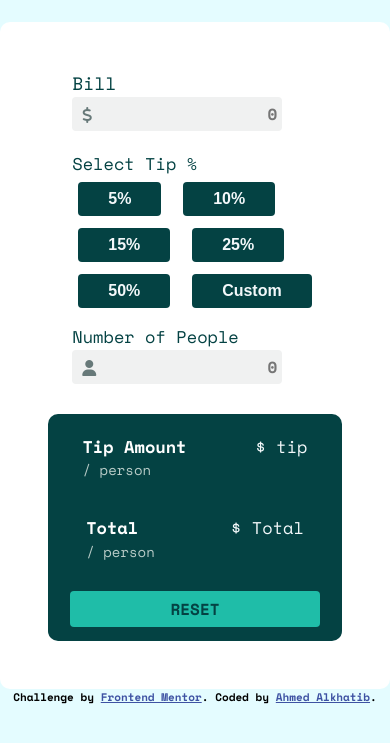
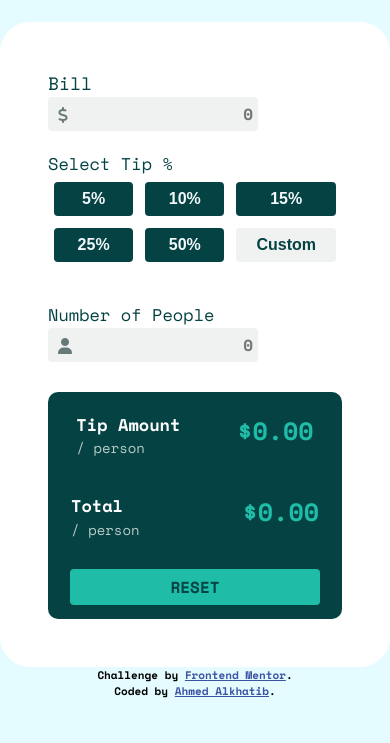
Before and after one commit to AhmedAlkh/tip-calculator, a website: page index.html in a window 390 px wide. Shown: the part 129-872 px from the top of the page. Drawn offline with nearby package versions, Linux system fonts and the light colour scheme.

Commit message:
mobile design is complete

```diff
--- a/index.html
+++ b/index.html
@@ -35,7 +35,7 @@
       <img src="/src/assets/images/logo.svg" />
     </header>
     <main class="center">
-      <div class="user-input-section">
+      <div class="user-input-section center">
         <form action="/src/js/script.js" class="tip-selection">
           <h1>Bill</h1>
           <div>
@@ -46,10 +46,16 @@
           </div>
           <div class="tip-wrapper">
             <p>Select Tip %</p>
-            <input type="radio" id="five" name="tip-percentage" value="five" />
-            <label for="five">5%</label>
+            <div class="grid-container">
+              <input
+                type="radio"
+                id="five"
+                name="tip-percentage"
+                value="five"
+              />
+              <label class="grid-section-a" for="five">5%</label>
               <input type="radio" id="ten" name="tip-percentage" value="ten" />
-            <label for="ten">10%</label>
+              <label class="grid-section-b" for="ten">10%</label>
               <br />
               <input
                 type="radio"
@@ -57,14 +63,14 @@
                 name="tip-percentage"
                 value="fifteen"
               />
-            <label for="fifteen">15%</label>
+              <label class="grid-section-c" for="fifteen">15%</label>
               <input
                 type="radio"
                 id="twenty-five"
                 name="tip-percentage"
                 value="twenty-five"
               />
-            <label for="twenty-five">25%</label>
+              <label class="grid-section-d" for="twenty-five">25%</label>
               <br />
               <input
                 type="radio"
@@ -72,15 +78,17 @@
                 name="tip-percentage"
                 value="fifty"
               />
-            <label for="fifty">50%</label>
+              <label class="grid-section-e" for="fifty">50%</label>
               <input
                 type="radio"
                 id="custom"
-              class="custom-tip"
                 name="tip-percentage"
                 value="custom"
               />
-            <label for="custom">Custom</label>
+              <label class="grid-section-f custom-tip" for="custom"
+                >Custom</label
+              >
+            </div>
           </div>
           <p>Number of People</p>
           <div>
@@ -98,7 +106,7 @@
             <p class="per-person">/ person</p>
           </div>
           <div>
-            <p>$ tip</p>
+            <p class="cost">$0.00</p>
           </div>
         </div>
         <div class="total-amount">
@@ -107,7 +115,7 @@
             <p class="per-person">/ person</p>
           </div>
           <div>
-            <p>$ Total</p>
+            <p class="cost">$0.00</p>
           </div>
         </div>
         <button class="reset-btn">RESET</button>
@@ -120,7 +128,9 @@
           href="https://www.frontendmentor.io/challenges/tip-calculator-app-ugJNGbJUX"
           target="_blank"
           >Frontend Mentor</a
-        >. Coded by
+        >.
+        <br />
+        Coded by
         <a href="https://ahmedalkhatib.netlify.app/" target="_blank"
           >Ahmed Alkhatib</a
         >.
--- a/src/scss/blocks/_footer.scss
+++ b/src/scss/blocks/_footer.scss
@@ -1,5 +1,4 @@
 footer {
-  // display: none;
   .attribution {
     font-size: 11px;
     text-align: center;
--- a/src/scss/blocks/_main.scss
+++ b/src/scss/blocks/_main.scss
@@ -2,5 +2,5 @@ main {
   background-color: var(--milk-white);
   color: var(--dark-teal);
   padding: 3rem;
-  border-radius: 10px;
+  border-radius: 30px;
 }
--- a/src/scss/blocks/_user-input.scss
+++ b/src/scss/blocks/_user-input.scss
@@ -33,10 +33,59 @@
     color: var(--dark-teal);
   }
 
-  // Make tip buttons change to 3 coloums, 2 rows on desktop but stay as 2 - 2 on mobile
+  .input-field:focus {
+    outline: 2px solid var(--greeny-blue);
+  }
+
+  label {
+    text-align: center;
+  }
+
   .tip-wrapper {
-    // display: flex;
     margin-bottom: 10px;
+  }
+
+  .grid-container {
+    display: grid;
+    grid-template-columns: repeat(2, 1fr);
+    grid-template-rows: repeat(3, 1fr);
+    grid-template-areas:
+      "a b"
+      "c d"
+      "e f";
+  }
+
+  .grid-section-a {
+    grid-area: a;
+  }
+  .grid-section-b {
+    grid-area: b;
+  }
+
+  .grid-section-c {
+    grid-area: c;
+  }
+
+  .grid-section-d {
+    grid-area: d;
+  }
+
+  .grid-section-e {
+    grid-area: e;
+  }
+
+  .grid-section-f {
+    grid-area: f;
+  }
+
+  @media (min-width: 23.5rem) {
+    .grid-container {
+      grid-template-columns: repeat(3, 1fr);
+      grid-template-rows: repeat(2, 1fr);
+      grid-template-areas:
+        "a b c"
+        "d e f";
+    }
   }
 
   .tip-selection input[type="radio"] {
@@ -53,7 +102,7 @@
     font-size: 16px;
     border: none;
     border-radius: 4px;
-    padding: 5px 30px;
+    padding: 5px 20px;
     margin: 6px;
   }
 
@@ -72,8 +121,8 @@
     cursor: pointer;
   }
 
-  // .custom-tip {
-  //   background-color: var(--very-light-grey);
-  //   color: var(--dark-teal);
-  // }
+  .custom-tip {
+    background-color: var(--very-light-grey) !important;
+    color: var(--dark-teal) !important;
+  }
 }
--- a/src/scss/blocks/_user-result.scss
+++ b/src/scss/blocks/_user-result.scss
@@ -19,8 +19,9 @@
 
   .total-amount {
     margin-block: 15px;
+    padding-inline: 23px;
     display: flex;
-    justify-content: space-around;
+    justify-content: space-between;
     width: 100%;
   }
 
@@ -32,6 +33,12 @@
   .per-person {
     font-size: 14px;
     color: var(--metallic-silver);
+  }
+
+  .cost {
+    color: var(--greeny-blue);
+    font-weight: bolder;
+    font-size: 25px;
   }
 
   .reset-btn {
```
Also changed, not shown: src/css/styles.css, 1 other file. Lines whose indentation alone changed are shown as unchanged.
